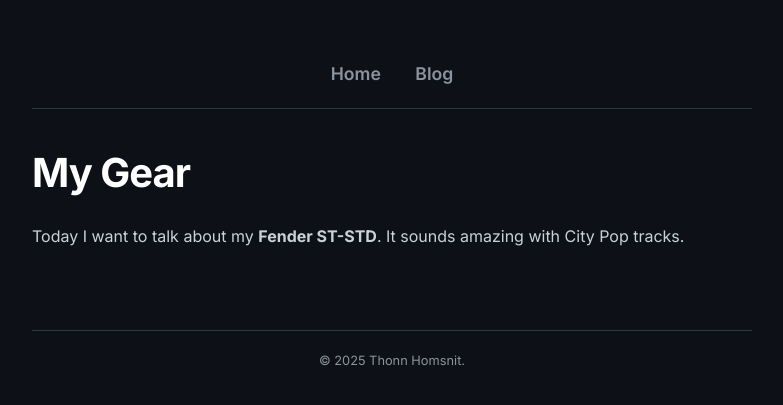
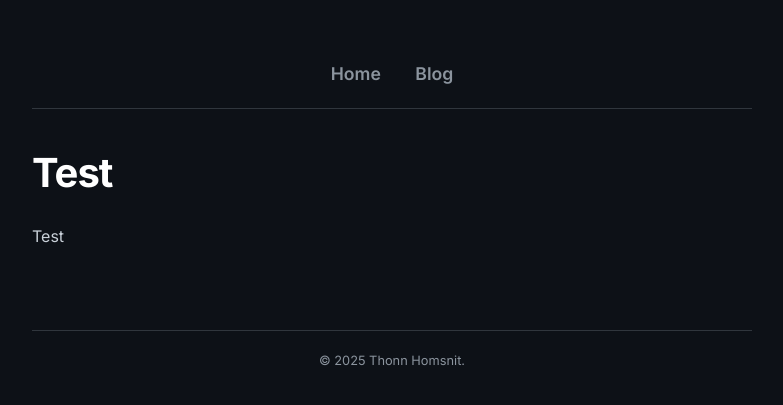
Before and after one commit to thonnh/thonnh.github.io, a Jekyll site: the page built from _posts/2025-11-26-my-guitar.md, in a window 1280 px wide. Shown: the top 405 px of the page, without its empty margins (248-1031 px from the left). Built offline with Jekyll 4.4.1, drawn with Linux system fonts in a browser that asks for light colours.

Commit message:
Update 2025-11-26-my-guitar.md

```diff
--- a/_posts/2025-11-26-my-guitar.md
+++ b/_posts/2025-11-26-my-guitar.md
@@ -1,9 +1,9 @@
 ---
 layout: default
-title: My Fender Strat Setup
+title: Test
 date: 2025-11-26
 ---
 
-# My Gear
+# Test
 
-Today I want to talk about my **Fender ST-STD**. It sounds amazing with City Pop tracks.
+Test
```
